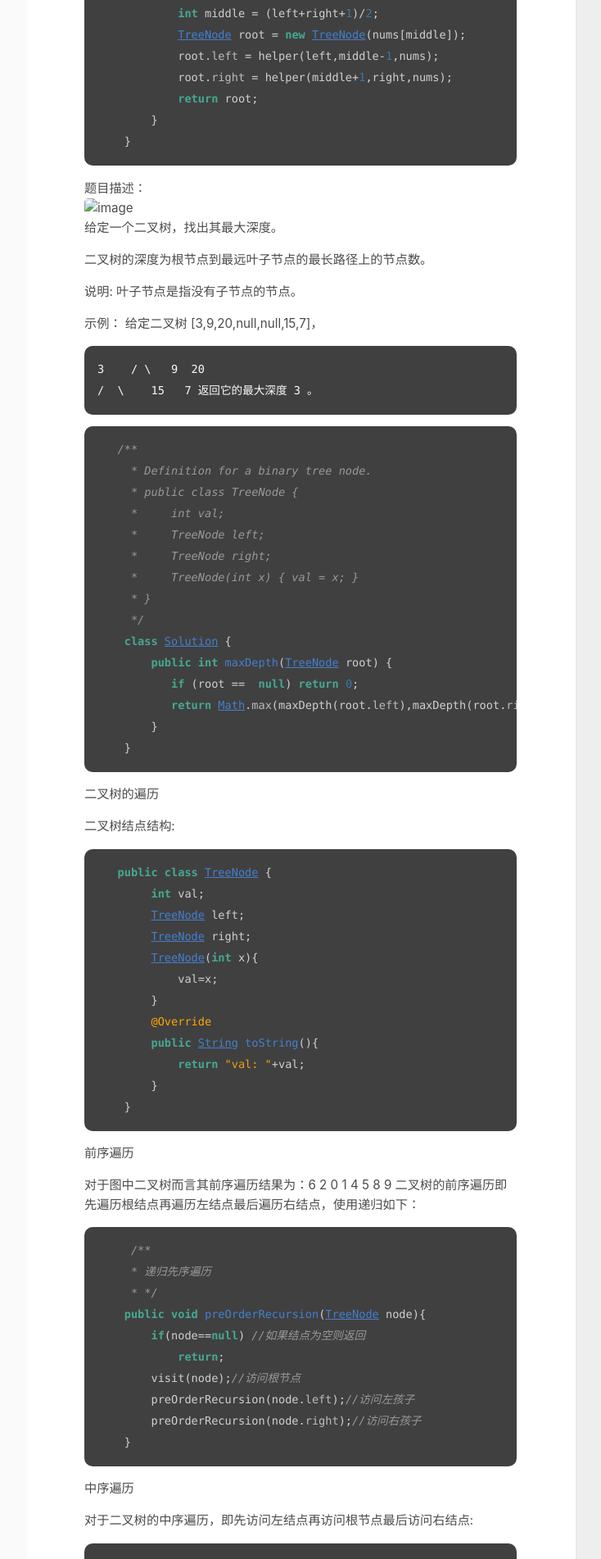
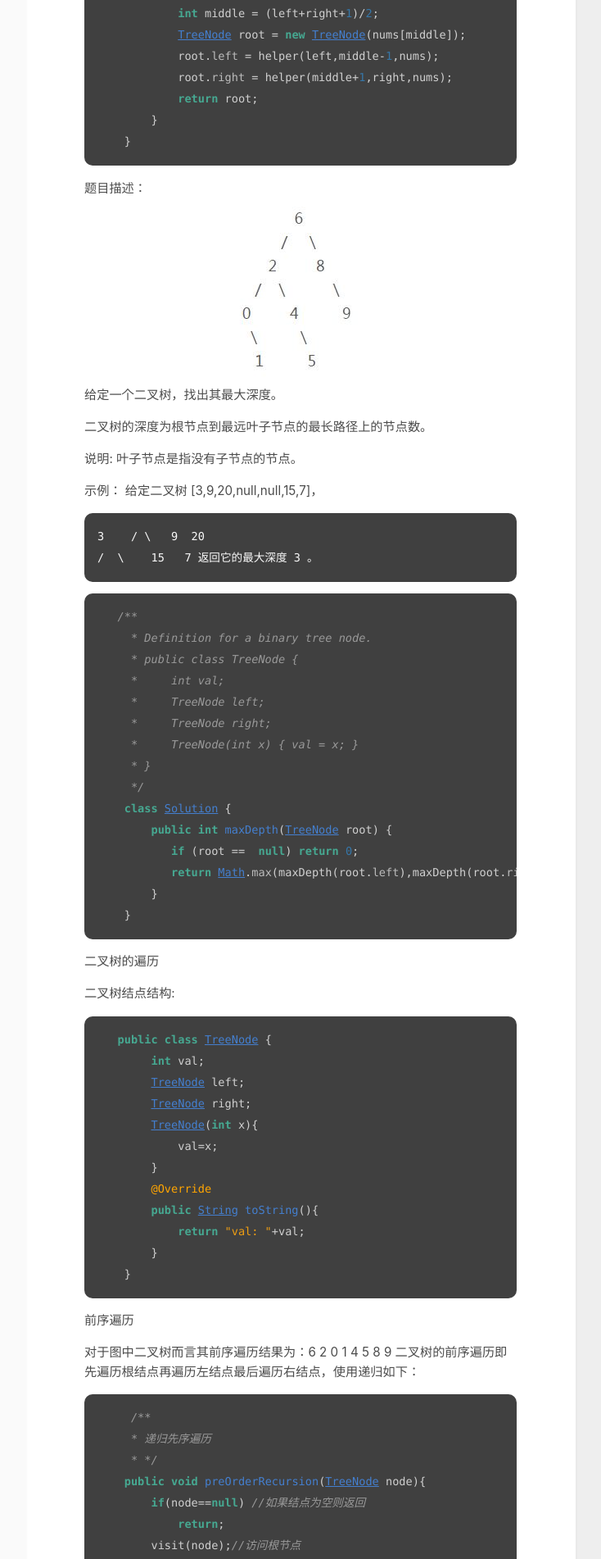
Before and after one commit to yeoways/yeoways.github.io, a Jekyll site: the page built from _posts/2020-08-20-s4.md, in a window 1280 px wide. Shown: the part 1214-3116 px from the top of the page at 82% size, without its empty margins (417-1151 px from the left). Built offline with Jekyll 4.4.1, drawn with Linux system fonts in a browser that asks for light colours.

Commit message:
Update 2020-08-20-s4.md
change

````diff
--- a/_posts/2020-08-20-s4.md
+++ b/_posts/2020-08-20-s4.md
@@ -55,7 +55,7 @@ comments: true
 ```
 
 题目描述：
-![image](../image/树.png)
+![](../assets/img/树.png)
 给定一个二叉树，找出其最大深度。
 
 二叉树的深度为根节点到最远叶子节点的最长路径上的节点数。
````
